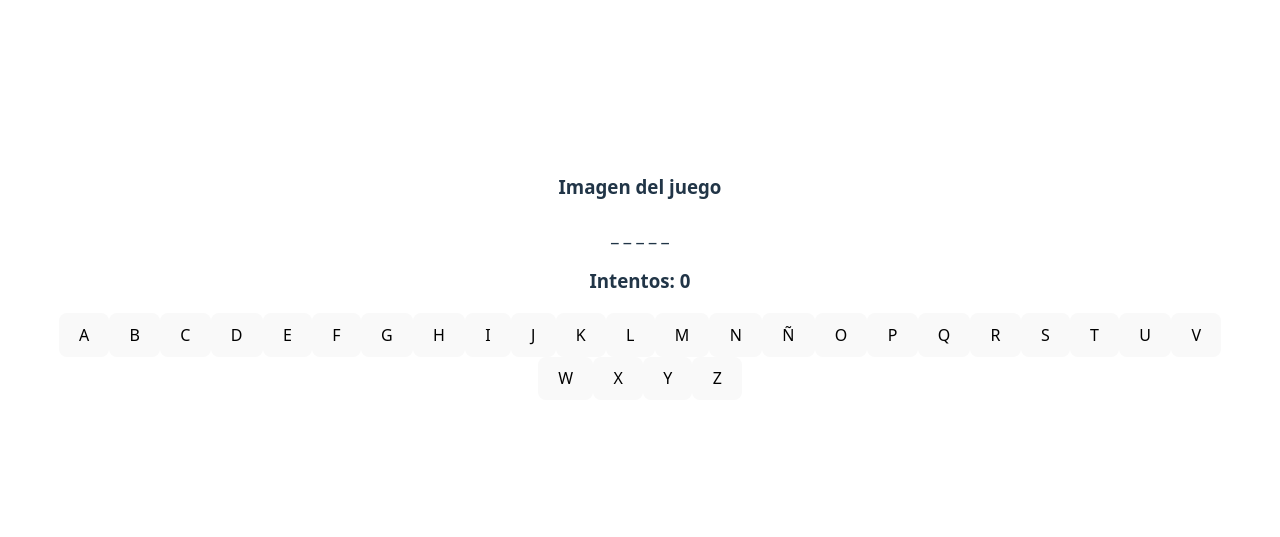
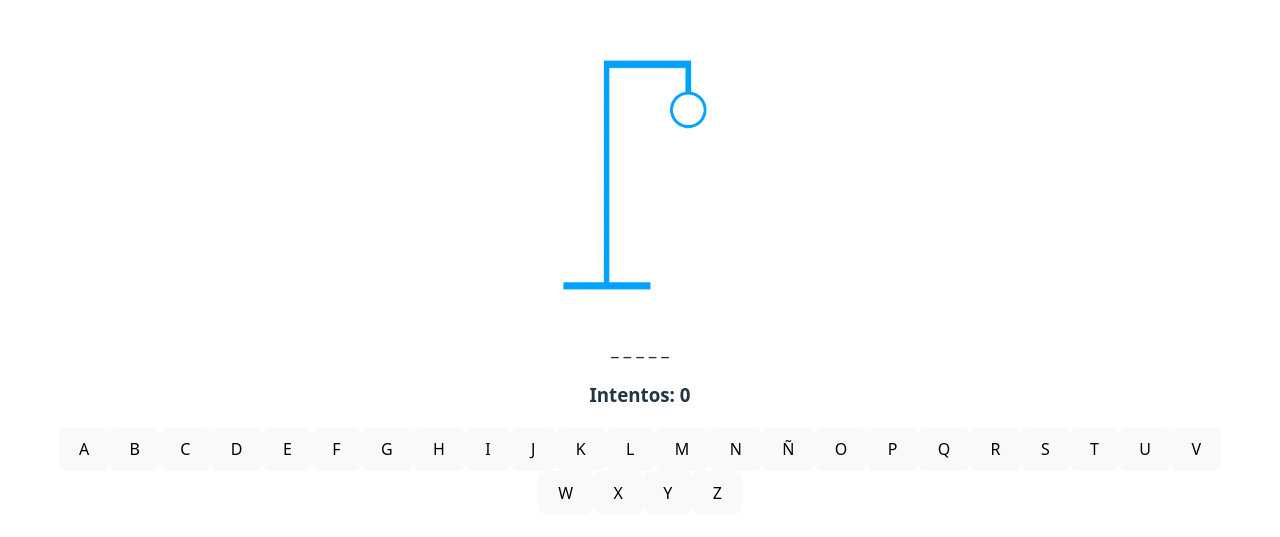
Before and after one commit to MariaGomezzz/Hangman-game, a React (Vite) app: page / in a window 1280 px wide. Shown: the part 123-660 px from the top of the page. Built offline with nearby package versions, Linux system fonts and the light colour scheme.

Commit message:
Add the visualization of images

```diff
--- a/src/App.tsx
+++ b/src/App.tsx
@@ -1,4 +1,5 @@
 import './App.css'
+import { HangImage } from './components/HangImage'
 import { letters } from './helpers/letters'
 
 function App() {
@@ -6,7 +7,7 @@
   return (
     <div className="App">
       {/* Imagenes */}
-      <h3>Imagen del juego</h3>
+      <HangImage imageNumber={4}/>
 
       {/* Palabra oculta */}
       <h3>_ _ _ _ _</h3>
--- /dev/null
+++ b/src/components/HangImage.tsx
@@ -0,0 +1,34 @@
+import image0 from '../assets/0.png'
+import image1 from '../assets/1.png'
+import image2 from '../assets/2.png'
+import image3 from '../assets/3.png'
+import image4 from '../assets/4.png'
+import image5 from '../assets/5.png'
+import image6 from '../assets/6.png'
+import image7 from '../assets/7.png'
+import image8 from '../assets/8.png'
+import image9 from '../assets/9.png'
+
+const images: string[] = [
+    image0, image1, image2, image3, image4,
+    image5, image6, image7, image8, image9
+]
+
+interface Props {
+   readonly imageNumber: number;
+}
+
+export function HangImage({imageNumber}: Props) {
+
+    if(imageNumber > 9) {
+       imageNumber = 9;
+    }
+
+    return (
+        <img
+            src={images[imageNumber]}
+            alt="Hangman"
+            style={{ width: '200px' }}
+        />
+    );
+}
```
